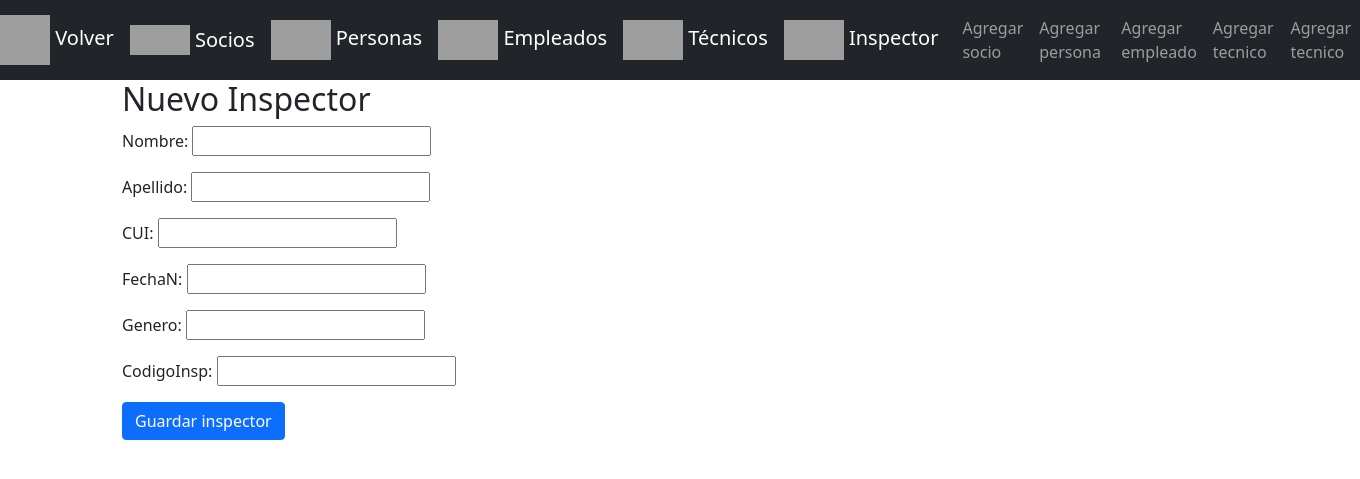
After one commit to alienkenny1212/ProyectoCoope2021, a Django app: page /newInspector in a window 1360 px wide. The commit adds this page. Shown: the top 479 px of the page. Run offline with Django 3.2, Linux system fonts and the light colour scheme; grey boxes are pictures that could not be loaded.

Commit message:
inspector completo

```diff
--- a/coope/admin.py
+++ b/coope/admin.py
@@ -3,8 +3,10 @@ from .models import Persona
 from .models import Socio
 from .models import Empleado
 from .models import Tecnico
+from .models import Inspector
 
 admin.site.register(Persona)
 admin.site.register(Socio)
 admin.site.register(Empleado)
 admin.site.register(Tecnico)
+admin.site.register(Inspector)
--- a/coope/forms.py
+++ b/coope/forms.py
@@ -3,6 +3,7 @@ from .models import Persona
 from .models import Socio
 from .models import Empleado
 from .models import Tecnico
+from .models import Inspector
 
 class PostForm_Socio(forms.ModelForm):
     class Meta:
@@ -23,3 +24,8 @@ class PostForm_Tecnico(forms.ModelForm):
     class Meta:
         model = Tecnico
         fields = ('Nombres', 'Apellidos','CUI', 'FechaNac','Genre','Codigo_tecnico',)
+
+class PostForm_Inspector(forms.ModelForm):
+    class Meta:
+        model = Inspector
+        fields = ('Nombre', 'Apellido','CUI', 'FechaN','Genero','CodigoInsp',)
--- a/coope/models.py
+++ b/coope/models.py
@@ -60,3 +60,18 @@ class Tecnico(models.Model):
 
     def __str__(self):
         return self.Nombres + ' ' +self.Apellidos
+
+#Crear Modelo Inspector
+class Inspector(models.Model):
+    Nombre= models.CharField(max_length=100)
+    Apellido = models.CharField(max_length=100)
+    CUI = models.CharField(max_length=17)
+    FechaN = models.DateField()
+    Genero = models.CharField(max_length=10)
+    CodigoInsp = models.CharField(max_length=20)
+
+    def publish(self):
+        self.save()
+
+    def __str__(self):
+        return self.Nombre + ' ' +self.Apellido
--- /dev/null
+++ b/coope/templates/Inspector/post_new_Inspector.html
@@ -0,0 +1,7 @@
+{% extends 'Socios/base.html' %} {% block content %}
+
+<h2>Nuevo Inspector</h2>
+<form method="POST" class="post-form">{% csrf_token %} {{ form.as_p }}
+    <button type="submit" class="btn btn-primary">Guardar inspector</button>
+</form>
+{% endblock %}
--- a/coope/templates/Socios/base.html
+++ b/coope/templates/Socios/base.html
@@ -30,6 +30,9 @@
             <a class="navbar-brand" href="/Tecnicos">
                 <img src="https://icon-library.com/images/new-employee-icon/new-employee-icon-23.jpg" alt=""  width="60" height="40"> Técnicos
             </a>
+            <a class="navbar-brand" href="/Inspector">
+                <img src="https://icon-library.com/images/new-employee-icon/new-employee-icon-23.jpg" alt=""  width="60" height="40"> Inspector
+            </a>
             <ul class="navbar-nav mr-auto mt-2 mt-lg-0">
                 <li class="nav-item active">
                     <a class="nav-link" href="/newSocio">Agregar socio<span class="sr-only"></span></a>
@@ -42,6 +45,9 @@
                 </li>
                 <li class="nav-item active">
                     <a class="nav-link" href="/newTecnico">Agregar tecnico<span class="sr-only"></span></a>
+                </li>
+                <li class="nav-item active">
+                    <a class="nav-link" href="/newInspector">Agregar tecnico<span class="sr-only"></span></a>
                 </li>
 
             </ul>
--- a/coope/urls.py
+++ b/coope/urls.py
@@ -35,5 +35,9 @@ urlpatterns = [
     path('detTecnicos/<int:pk>/edit/', views.post_edit_tecnico, name='post_edit_tecnico'),
     path('deleteTecnicos/<int:pk>/', views.post_delete_tecnico, name='post_delete_tecnico'),
 #INSPECTORES
-
+path('Inspector', views.post_list_Inspector, name='post_list_Inspector'),
+    path('detInspector/<int:pk>/', views.post_detail_Inspector, name='post_detail_Inspector'),
+    path('newInspector', views.post_new_Inspector, name='post_new_Inspector'),
+    path('detInspector/<int:pk>/edit/', views.post_edit_Inspector, name='post_edit_Inspector'),
+    path('deleteInspector/<int:pk>/', views.post_delete_Inspector, name='post_delete_Inspector'),
 ]
--- a/coope/views.py
+++ b/coope/views.py
@@ -5,7 +5,8 @@ from .models import Socio
 from .models import Persona
 from .models import Empleado
 from .models import Tecnico
-from .forms import PostForm_Persona, PostForm_Socio, PostForm_Empleado, PostForm_Tecnico
+from .models import Inspector
+from .forms import PostForm_Persona, PostForm_Socio, PostForm_Empleado, PostForm_Tecnico, PostForm_Inspector
 from django.shortcuts import redirect
 from django.shortcuts import render, get_object_or_404
 
@@ -200,3 +201,51 @@ def post_delete_tecnico(request, pk):
 #
 #
 # Tecnico
+
+
+#Inspector
+#
+#
+#
+def post_list_Inspector(request):
+    inspector = Inspector.objects.order_by('FechaN')
+    return render(request, 'Inspector/post_list_Inspector.html', {'inspector': inspector})
+
+def post_detail_Inspector(request, pk):
+    inspector = get_object_or_404(Inspector, pk=pk)
+    return render(request, 'Inspector/post_detail_Inspector.html', {'inspector': inspector})
+
+
+def post_new_Inspector(request):
+    if request.method == "POST":
+        form = PostForm_Inspector(request.POST)
+        if form.is_valid():
+            post = form.save(commit=False)
+            post.save()
+            return redirect('post_detail_Inspector', pk=post.pk)
+    else:
+        form = PostForm_Inspector()
+    return render(request, 'Inspector/post_new_Inspector.html', {'form': form})
+
+def post_edit_Inspector(request, pk):
+    post = get_object_or_404(Inspector, pk=pk)
+    if request.method == "POST":
+        form = PostForm_Inspector(request.POST, instance=post)
+        if form.is_valid():
+            post = form.save(commit=False)
+            post.save()
+            return redirect('post_detail_Inspector', pk=post.pk)
+    else:
+        form = PostForm_Inspector(instance=post)
+    return render(request, 'Inspector/post_new_Inspector.html', {'form': form})
+
+def post_delete_Inspector(request, pk):
+    inspector = Inspector.objects.get(pk=pk)
+    if request.method =="POST":
+            inspector.delete()
+            return redirect('/Inspector')
+    return render(request, 'Inspector/post_delete_Inspector.html', {'inspector': inspector})
+#
+#
+#
+# Inspector
```
Also changed, not shown: coope/templates/Inspector/post_delete_Inspector.html (added, +12 -0 lines), coope/templates/Inspector/post_detail_Inspector.html (added, +28 -0 lines), coope/templates/Inspector/post_list_Inspector.html (added, +11 -0 lines), coope/migrations/0003_inspector.py (added).
